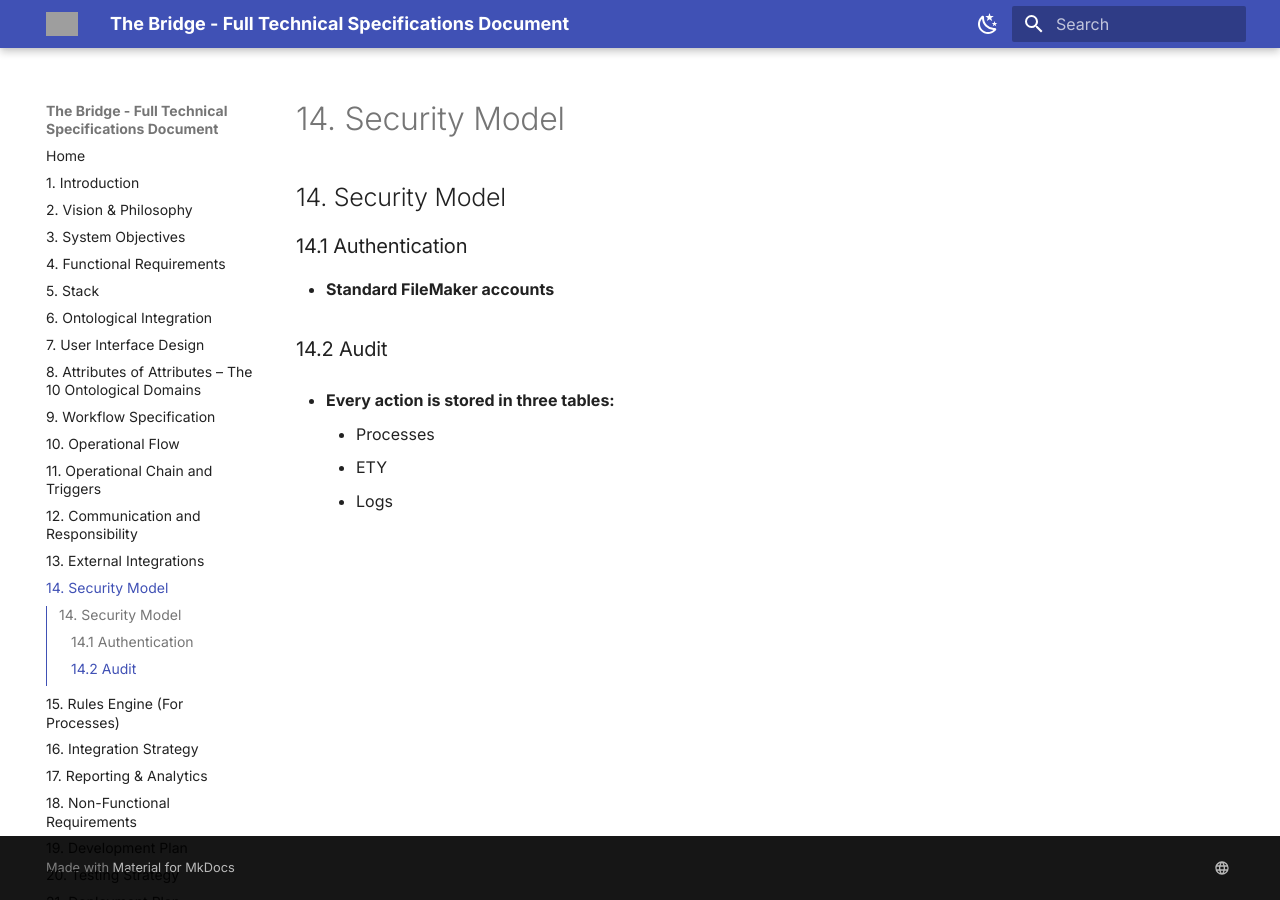
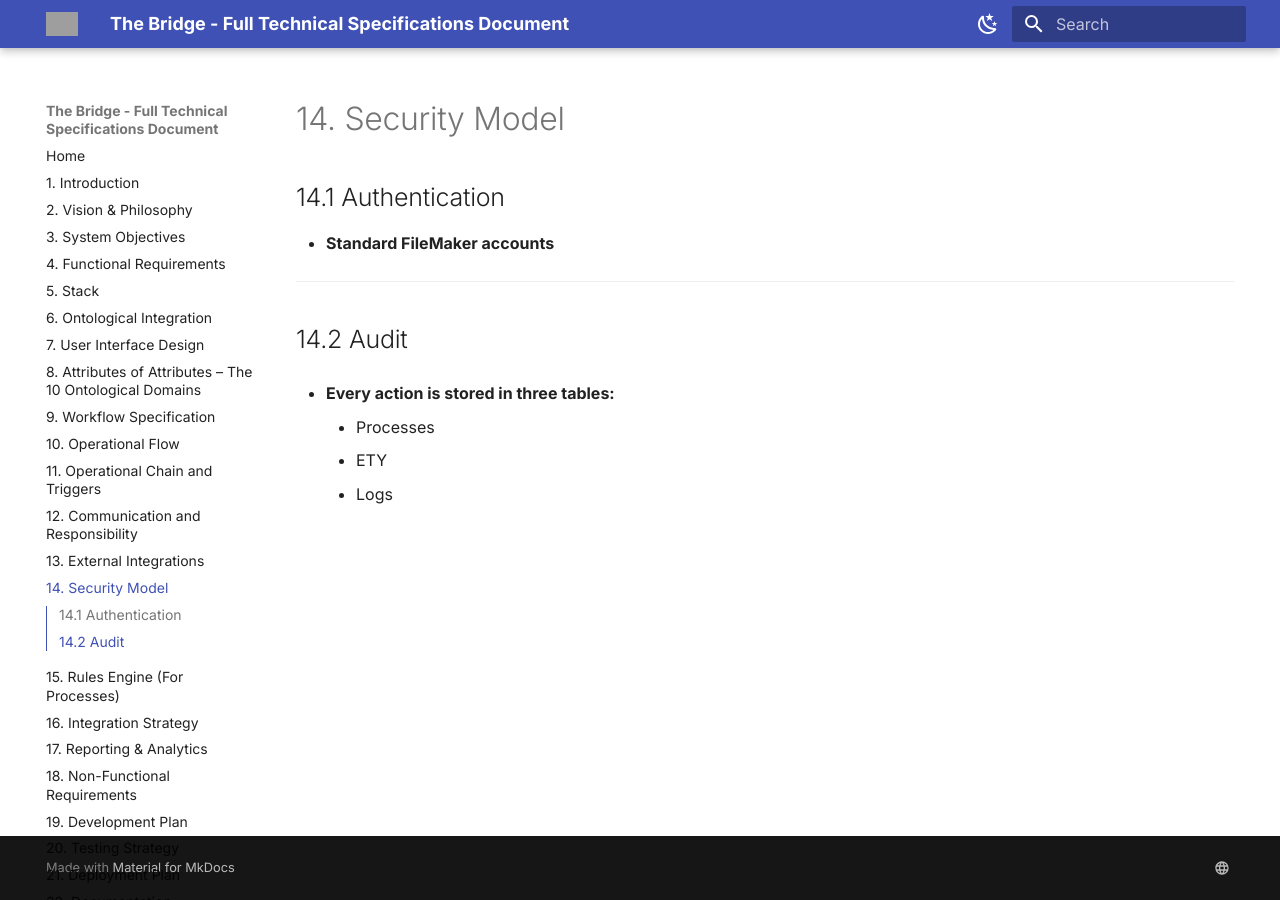
Before and after one commit to caufero/thebridge-docs, an MkDocs documentation site: the page built from docs/14-security-model.md, in a window 1280 px wide. Built offline with MkDocs 1.6.1 and Material for MkDocs 9.7.7, drawn with Linux system fonts in a browser that asks for light colours; grey boxes are pictures that could not be loaded.

Commit message:
Update 14-security-model.md

```diff
--- a/docs/14-security-model.md
+++ b/docs/14-security-model.md
@@ -1,9 +1,9 @@
-## 14. Security Model
-
-### 14.1 Authentication
+## 14.1 Authentication
 - **Standard FileMaker accounts**
 
-### 14.2 Audit
+---
+
+## 14.2 Audit
 - **Every action is stored in three tables:**
 
       - Processes
```
